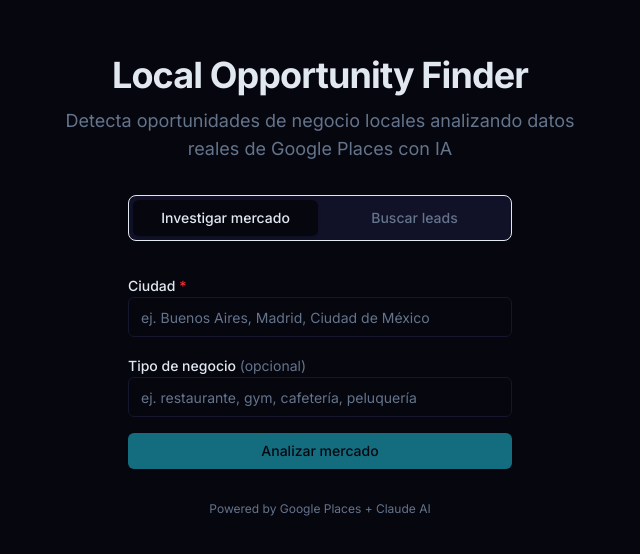
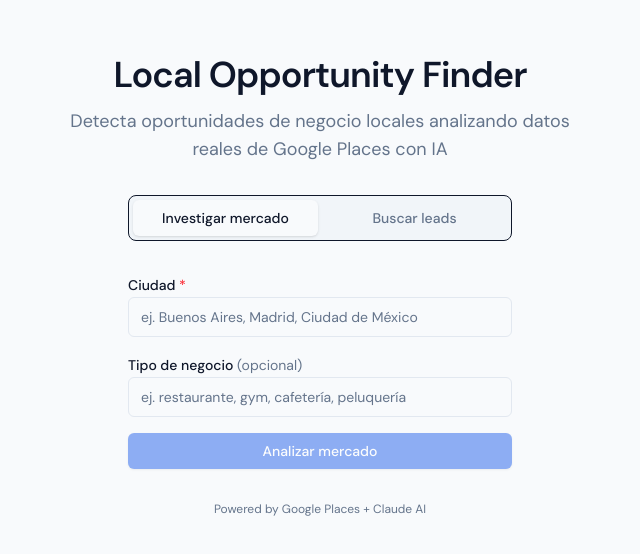
Before and after one commit to ovangoni-cyber/opplify, a Next.js app: page / in a window 1280 px wide. Shown: the part 114-668 px from the top of the page, without its empty margins (320-960 px from the left). Built offline with nearby package versions, Linux system fonts and the light colour scheme.

Commit message:
feat: wire ThemeProvider and anti-FOUC script into layout

```diff
--- a/src/app/layout.tsx
+++ b/src/app/layout.tsx
@@ -1,19 +1,37 @@
 import type { Metadata } from 'next'
-import { Inter } from 'next/font/google'
+import { Syne, DM_Sans } from 'next/font/google'
+import { ThemeProvider } from '@/components/ThemeProvider'
 import './globals.css'
 
-const inter = Inter({ subsets: ['latin'] })
+const syne = Syne({
+  subsets: ['latin'],
+  variable: '--font-syne',
+  weight: ['400', '600', '700', '800'],
+})
+
+const dmSans = DM_Sans({
+  subsets: ['latin'],
+  variable: '--font-dm-sans',
+  weight: ['300', '400', '500', '600'],
+})
 
 export const metadata: Metadata = {
-  title: 'Local Opportunity Finder',
+  title: 'oportunity.ai',
   description: 'Detecta oportunidades de negocio locales con IA',
 }
 
 export default function RootLayout({ children }: { children: React.ReactNode }) {
   return (
-    <html lang="es">
-      <body className={`${inter.className} antialiased`}>
-        {children}
+    <html lang="es" data-theme="light">
+      <head>
+        <script
+          dangerouslySetInnerHTML={{
+            __html: `try{var t=localStorage.getItem('theme');if(t==='dark'||t==='hybrid')document.documentElement.setAttribute('data-theme',t)}catch(e){}`,
+          }}
+        />
+      </head>
+      <body className={`${syne.variable} ${dmSans.variable} font-sans antialiased`}>
+        <ThemeProvider>{children}</ThemeProvider>
       </body>
     </html>
   )
```
